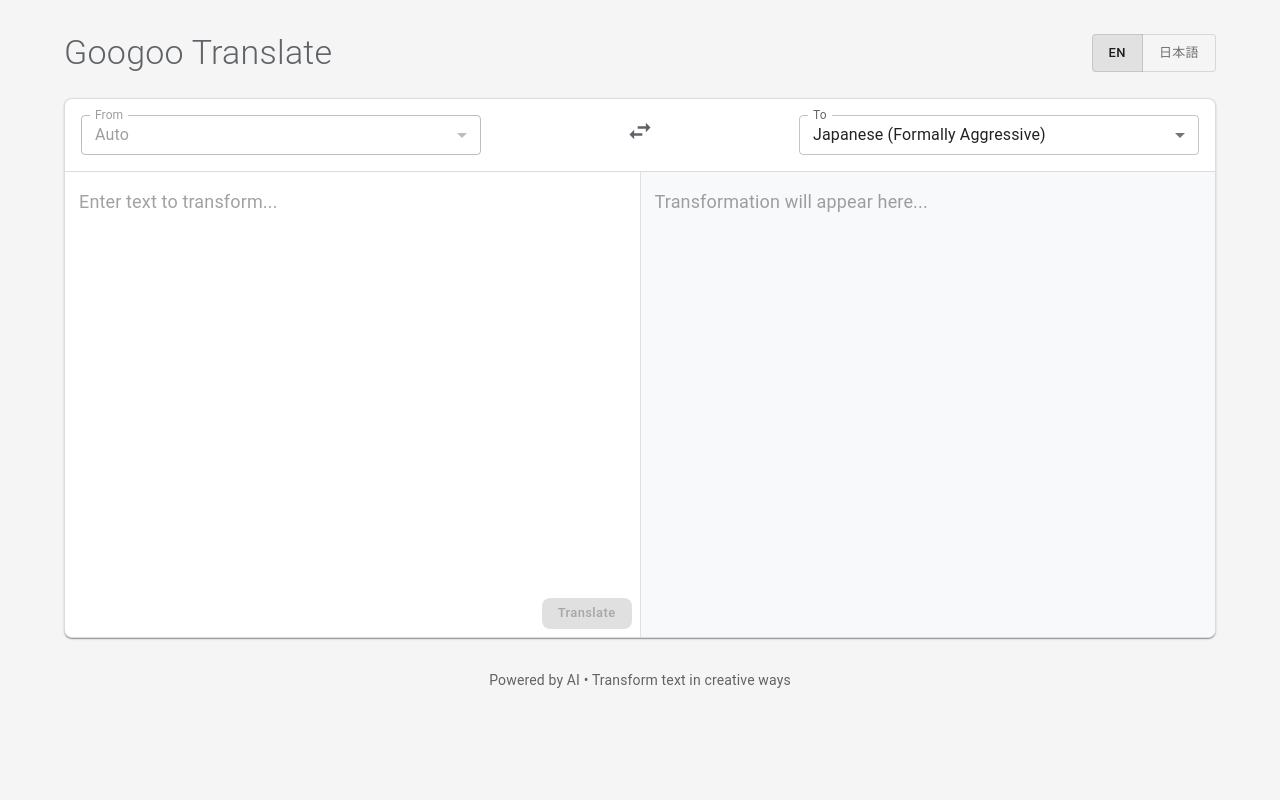
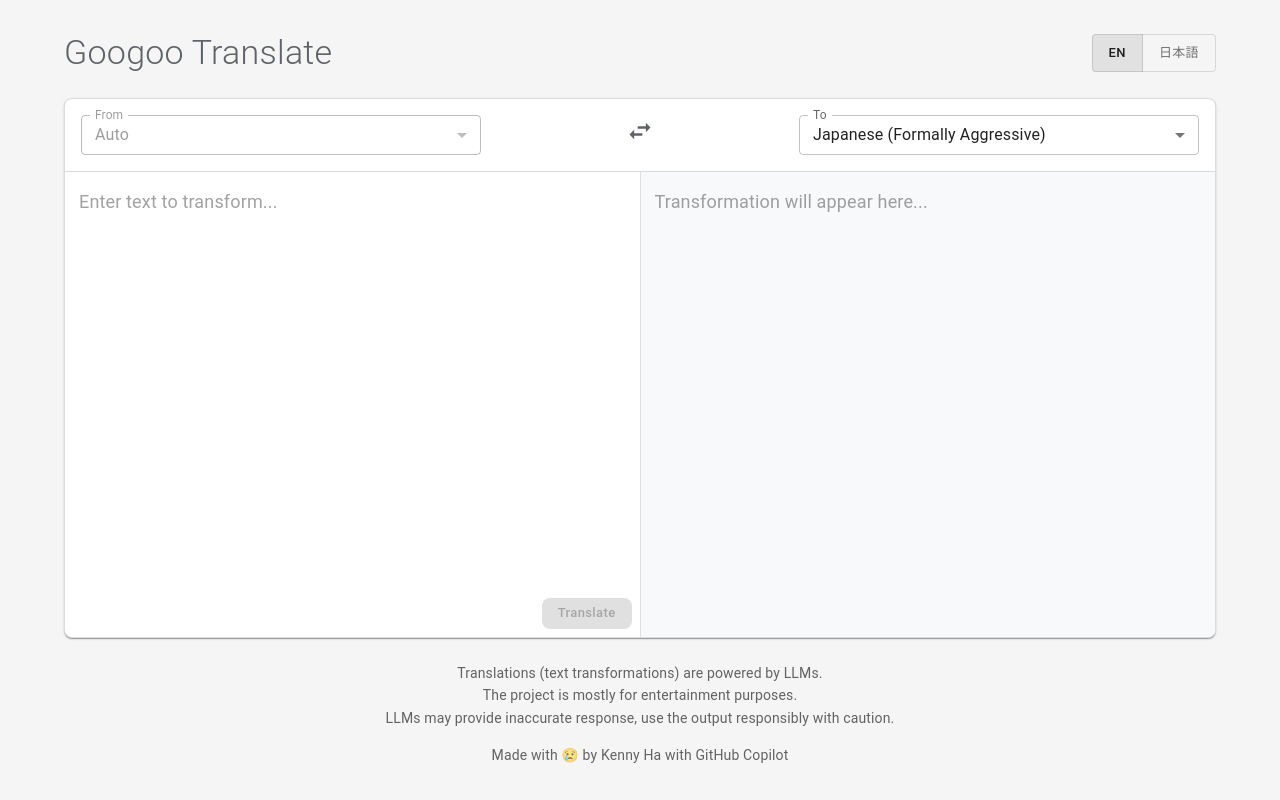
Before and after one commit to Nyokinokonoko/googoo-translate, a React (Vite) app: page / in a window 1280 px wide. Built offline with nearby package versions, Linux system fonts and the light colour scheme.

Commit message:
feat: add footer with project disclaimer and credits

```diff
--- a/src/App.tsx
+++ b/src/App.tsx
@@ -294,11 +294,46 @@ function App() {
                 </Box>
               )}
             </Box>
-          </Box>
-        </Paper>        {/* Footer */}
-        <Box textAlign="center" mt={4}>
+          </Box>        </Paper>        {/* Disclaimer */}
+        <Box textAlign="center" mt={3} mb={2}>
+          <Typography variant="body2" color="text.secondary" sx={{ lineHeight: 1.6 }}>
+            Translations (text transformations) are powered by LLMs.<br />
+            The project is mostly for entertainment purposes.<br />
+            LLMs may provide inaccurate response, use the output responsibly with caution.
+          </Typography>
+        </Box>        {/* Footer */}
+        <Box textAlign="center" mt={2}>
           <Typography variant="body2" color="text.secondary">
-            {strings.footerText}
+            Made with 😢 by{' '}
+            <a
+              href="https://x.com/nyokinokonoko"
+              target="_blank"
+              rel="noopener noreferrer"
+              style={{
+                color: 'inherit',
+                textDecoration: 'none',
+                transition: 'color 0.2s ease'
+              }}
+              onMouseEnter={(e) => (e.target as HTMLAnchorElement).style.color = '#1976d2'}
+              onMouseLeave={(e) => (e.target as HTMLAnchorElement).style.color = 'inherit'}
+            >
+              Kenny Ha
+            </a>
+            {' '}with{' '}
+            <a
+              href="https://github.com/features/copilot"
+              target="_blank"
+              rel="noopener noreferrer"
+              style={{
+                color: 'inherit',
+                textDecoration: 'none',
+                transition: 'color 0.2s ease'
+              }}
+              onMouseEnter={(e) => (e.target as HTMLAnchorElement).style.color = '#1976d2'}
+              onMouseLeave={(e) => (e.target as HTMLAnchorElement).style.color = 'inherit'}
+            >
+              GitHub Copilot
+            </a>
           </Typography>
         </Box>
       </Container>
```
